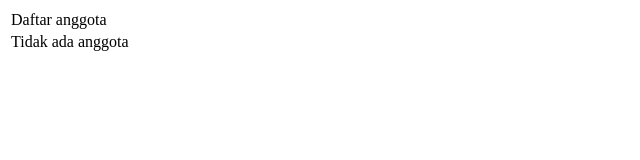
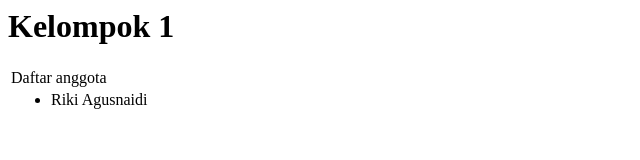
Before and after one commit to rikiag/RPL-INF-2017-01, a plain HTML site: page index.html in a window 1280 px wide. Shown: the whole page, without its empty margins (0-640 px from the left). Drawn offline with Linux system fonts and the light colour scheme.

Commit message:
update index

```diff
--- a/index.html
+++ b/index.html
@@ -4,12 +4,17 @@
   <title>Utama - Admin </title>
 </head>
 <body>
+  <h1>Kelompok 1</h1>
   <table border="0">
     <tr>
       <td>Daftar anggota</td>
     </tr>
     <tr>
-        <td>Tidak ada anggota</td>
+      <td>
+        <ul>
+          <li>Riki Agusnaidi</li>
+        </ul>
+      </td>
     </tr>
   </table>
 </body>
```
Lines whose indentation alone changed are shown as unchanged.
